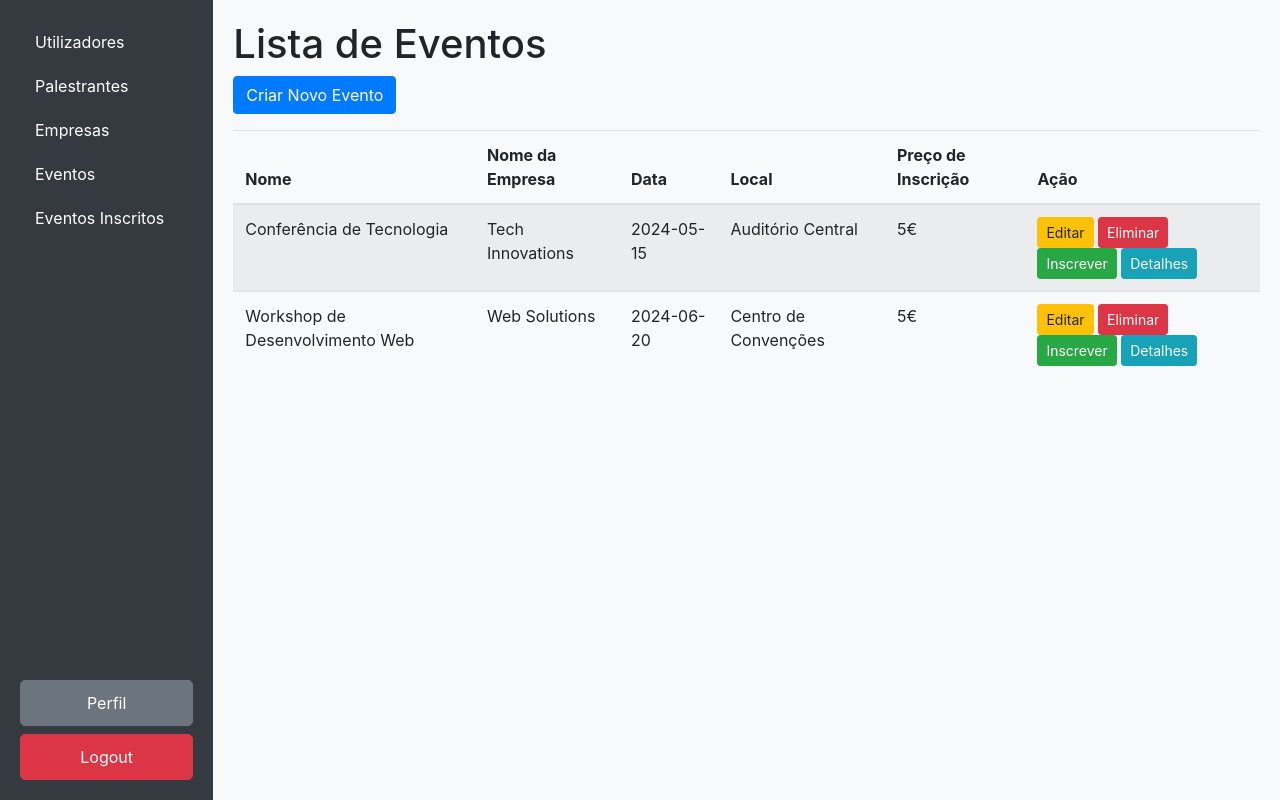
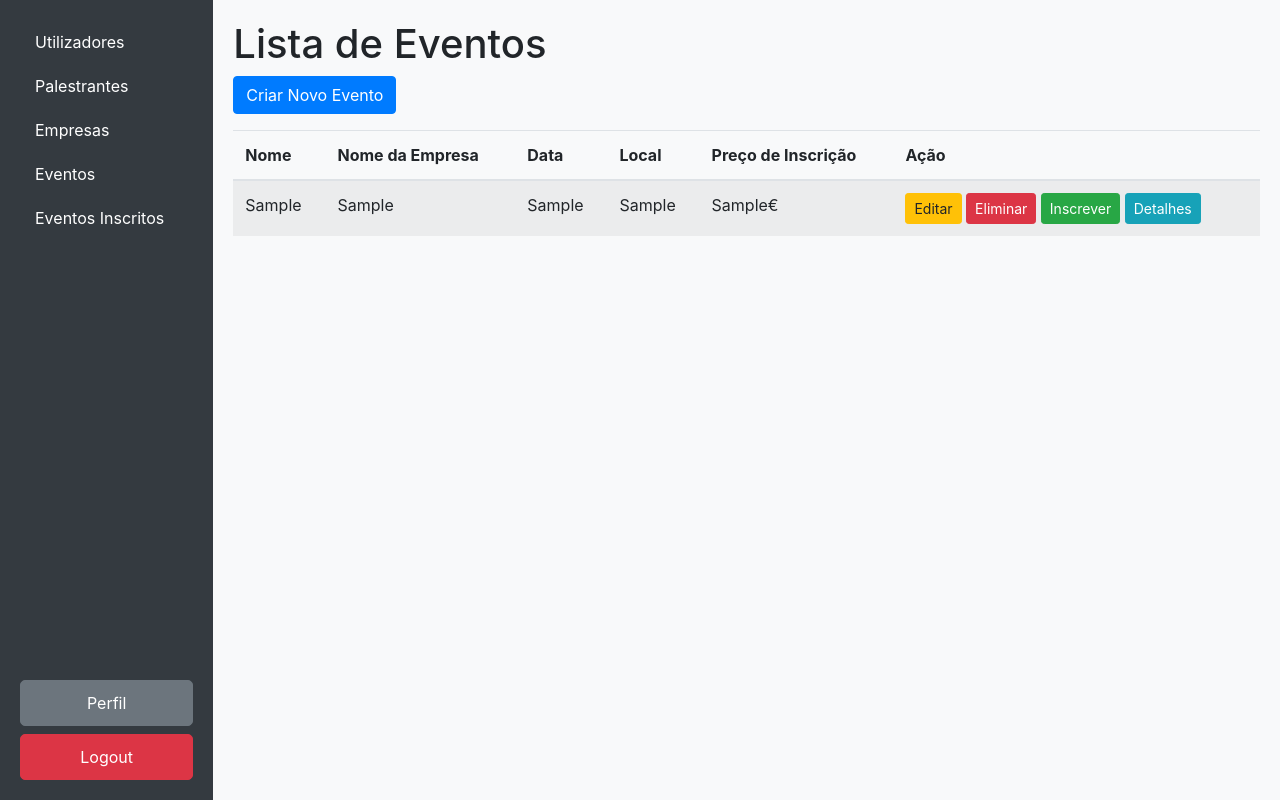
Before and after one commit to tugafirept/BD2-Projeto, a Django app: template django/ProjetoMain/ProjetoApp/templates/events.html in a window 1280 px wide. Run offline with Django 4.2, Linux system fonts and the light colour scheme; the template is opened without the code that fills it: most values are stand-ins (such as "Sample title", 1, 10 or a date in 2020); some libraries are stand-ins or nearby versions.

Commit message:
upd falta acabar editar eventos

```diff
--- a/Terceira Entrega/Procedimentos de update.sql
+++ b/Terceira Entrega/Procedimentos de update.sql
@@ -65,6 +65,7 @@ $$;
 -- PROCEDURE UPDATE EVENTOS
 CREATE OR REPLACE PROCEDURE proc_update_eventos(
     idEvento INT,
+    idpalestrante INT,
     nomeEvento VARCHAR(100),
     dataEvento TIMESTAMP,
     localEvento VARCHAR(200),
@@ -76,7 +77,8 @@ LANGUAGE PLPGSQL
 AS $$
 BEGIN
     UPDATE Eventos
-    SET Nome = nomeEvento,
+    SET id_utilizador = idpalestrante,
+	Nome = nomeEvento,
         Data = dataEvento,
         Local = localEvento,
         Telefone = telefoneEvento,
--- a/django/ProjetoMain/ProjetoApp/templates/events.html
+++ b/django/ProjetoMain/ProjetoApp/templates/events.html
@@ -20,32 +20,21 @@
             </tr>
         </thead>
         <tbody>
-            <tr>
-                <td>Conferência de Tecnologia</td>
-                <td>Tech Innovations</td>
-                <td>2024-05-15</td>
-                <td>Auditório Central</td>
-                <td>5€</td>
-                <td>
-                    <a class="btn btn-warning btn-sm" href="{% url 'edit_event' %}">Editar</a>
-                    <button class="btn btn-danger btn-sm" onclick="alert('Eliminar evento 1')">Eliminar</button>
-                    <button class="btn btn-success btn-sm" onclick="alert('Inscrever em Conferência de Tecnologia')">Inscrever</button>
-                    <a href="{% url 'event_details' %}" class="btn btn-info btn-sm">Detalhes</a> <!-- Botão de Detalhes -->
-                </td>
-            </tr>
-            <tr>
-                <td>Workshop de Desenvolvimento Web</td>
-                <td>Web Solutions</td>
-                <td>2024-06-20</td>
-                <td>Centro de Convenções</td>
-                <td>5€</td>
-                <td>
-                    <a class="btn btn-warning btn-sm" href="{% url 'edit_event' %}">Editar</a>
-                    <button class="btn btn-danger btn-sm" onclick="alert('Eliminar evento 2')">Eliminar</button>
-                    <button class="btn btn-success btn-sm" onclick="alert('Inscrever em Workshop de Desenvolvimento Web')">Inscrever</button>
-                    <a href="{% url 'event_details' %}" class="btn btn-info btn-sm">Detalhes</a> <!-- Botão de Detalhes -->
-                </td>
-            </tr>
+            {% for event in events %}
+                <tr>
+                    <td>{{ event.1 }}</td>  <!-- Nome do Evento -->
+                    <td>{{ event.2 }}</td>  <!-- Nome da Empresa -->
+                    <td>{{ event.3 }}</td>  <!-- Data do Evento -->
+                    <td>{{ event.4 }}</td>  <!-- Local -->
+                    <td>{{ event.5 }}€</td>  <!-- Preço de Inscrição -->
+                    <td>
+                        <a class="btn btn-warning btn-sm" href="{% url 'edit_event' event.0 %}">Editar</a>  <!-- Passando o ID do Evento para a URL -->
+                        <button class="btn btn-danger btn-sm" onclick="alert('Eliminar evento {{ event.0 }}')">Eliminar</button>
+                        <button class="btn btn-success btn-sm" onclick="alert('Inscrever no evento {{ event.1 }}')">Inscrever</button>
+                        <a href="{% url 'event_details' event.0 %}" class="btn btn-info btn-sm">Detalhes</a>  <!-- Passando o ID do Evento para a URL -->
+                    </td>
+                </tr>
+            {% endfor %}
         </tbody>
     </table>
 {% endblock %}
--- a/django/ProjetoMain/ProjetoApp/templates/register.html
+++ b/django/ProjetoMain/ProjetoApp/templates/register.html
@@ -37,7 +37,7 @@
             var localField = document.getElementById("localField");
             var phoneField = document.getElementById("phoneField");
 
-            if (role === "utilizador") {
+            if (role === "individual") {
                 birthdateField.style.display = "block";
                 localField.style.display = "none";
                 phoneField.style.display = "none";
@@ -46,7 +46,6 @@
                 localField.style.display = "block";
                 phoneField.style.display = "block";
             } else {
-                birthdateField.style.display = "none";
                 localField.style.display = "none";
                 phoneField.style.display = "none";
             }
--- a/django/ProjetoMain/ProjetoApp/urls.py
+++ b/django/ProjetoMain/ProjetoApp/urls.py
@@ -10,12 +10,12 @@ urlpatterns = [
     path('speakers/', views.speakers_view, name='speakers'), # Rota para a página de palestrantes
     path('events/', views.events_view, name='events'), # Rota para a página de eventos
     path('registeredEvents/', views.registeredevents_view, name='registeredEvents'), # Rota para a página de eventos
-    path('event/', views.event_details_view, name='event_details'),  # Rota para a página de detalhes do evento
+    path('event/<int:event_id>/', views.event_details_view, name='event_details'),  # Rota para a página de detalhes do evento
 
     path('editUser/<int:user_id>/', views.edit_user_view, name='edit_user'),  # Rota para a página de editar utilizador
     path('editSpeaker/<int:user_id>/', views.edit_speaker_view, name='edit_speaker'),  # Rota para a página de editar palestrante
     path('editCompany/<int:company_id>/', views.edit_company_view, name='edit_company'),  # Rota para a página de editar empresa
-    path('editEvent/', views.edit_event_view, name='edit_event'),  # Rota para a página de editar evento
+    path('editEvent/<int:event_id>/', views.edit_event_view, name='edit_event'),  # Rota para a página de editar evento
     path('editProfile/', views.edit_profile_view, name='edit_profile'),  # Rota para a página de editar perfil
 
     path('createEvent/', views.create_event_view, name='create_event'),  # Rota para a página de criar evento
```
Also changed, not shown: django/ProjetoMain/ProjetoApp/templates/edit_event.html (+16 -11 lines), django/ProjetoMain/ProjetoApp/views.py (+60 -4 lines).
